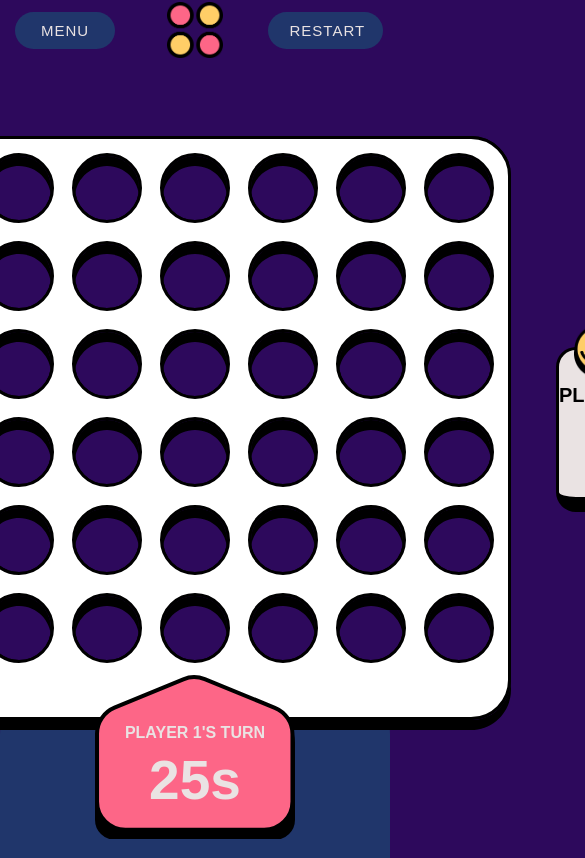
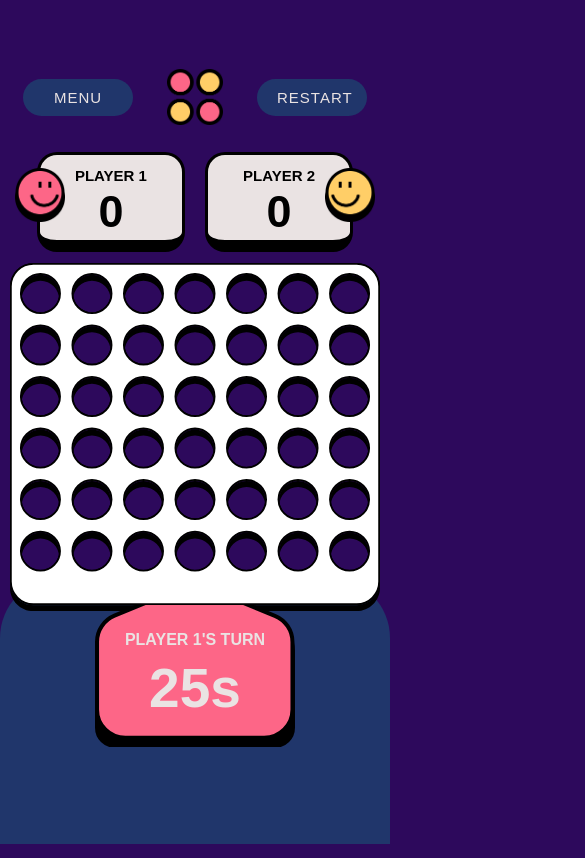
Before and after one commit to ManuelDiLena/Connect-4, a React (Create React App) app: page /game in a window 390 px wide. Shown: the top 858 px of the page, 585 px wide, since content can reach past the window. Built offline with nearby package versions, Linux system fonts and the light colour scheme; a web font is replaced by a local one.

Commit message:
Added all media queries

```diff
--- a/src/components/game/Game.jsx
+++ b/src/components/game/Game.jsx
@@ -3,8 +3,8 @@ import './game.css';
 import LOGO from '../../assets/main-logo.png';
 import PLAYER1 from '../../assets/player-1.png';
 import PLAYER2 from '../../assets/player-2.png';
-import { ReactComponent as BlackBoard } from '../../assets/board-black.svg';
-import { ReactComponent as WhiteBoard } from '../../assets/board-white.svg';
+import BLACKBOARD from '../../assets/board-black.svg';
+import WHITEBOARD from '../../assets/board-white.svg';
 import { usePlay } from './usePlay';
 import { Grid } from '../grid/Grid';
 import { Timer } from '../timer/Timer';
@@ -12,7 +12,7 @@ import { Winner } from '../winner/Winner';
 import { Modal } from '../modal/Modal';
 
 const Game = () => {
-
+  const width = window.innerWidth
   const { grid,
           setNewDisk,
           player,
@@ -29,7 +29,7 @@ const Game = () => {
           setPause } = usePlay();
 
   return (
-    <div className='container game_container'>
+    <div className='container game-container'>
       <div className='menu__container'>
         <button
           className='game__button menu__button'
@@ -54,8 +54,14 @@ const Game = () => {
         </article>
 
         <div className='game__board'>
-          <WhiteBoard className='white-board' />
-          <BlackBoard className='black-board' />
+          <div
+            className='white-board'
+            style={{ backgroundImage: `url(${WHITEBOARD})` }}
+          ></div>
+          <div
+            className='black-board'
+            style={{ backgroundImage: `url(${BLACKBOARD})` }}
+          ></div>
           <Grid
             grid={grid}
             setNewDisk={setNewDisk}
@@ -63,6 +69,7 @@ const Game = () => {
             wait={wait}
             player={player}
             winnerPos={winnerPos}
+            width={width}
           />
         </div>
 
--- a/src/components/game/game.css
+++ b/src/components/game/game.css
@@ -1,4 +1,4 @@
-.game_container {
+.game-container {
   position: relative;
   display: flex;
   min-height: 100vh;
@@ -8,9 +8,9 @@
 
 .menu__container {
   display: grid;
-  width: 100vw;
+  width: 90vw;
   max-width: 750px;
-  min-width: 320px;
+  min-width: 310px;
   margin: 0 auto;
   grid-template-columns: 1fr 1fr 1fr;
   justify-items: center;
@@ -18,7 +18,8 @@
 }
 
 .game__button {
-  padding: 10px 22px;
+  width: 110px;
+  padding: 10px 20px;
   font-size: 1.5rem;
   font-size: 600;
   border-radius: 40px;
@@ -29,7 +30,6 @@
 }
 
 .menu__button {
-  width: 100px;
   background-color: var(--color-bg-variant);
   transition: all 0.3s;
 }
@@ -39,7 +39,6 @@
 }
 
 .restart__button {
-  width: 115px;
   background-color: var(--color-bg-variant);
   transition: all 0.3s;
 }
@@ -101,11 +100,24 @@
   position: relative;
 }
 
+.white-board {
+  width: 632px;
+  height: 584px;
+  background-position: center;
+  background-repeat: no-repeat;
+  background-size: 100%;
+}
+
 .black-board {
   position: absolute;
+  width: 632px;
+  height: 594px;
   left: 0;
   top: 0.4px;
   z-index: -1;
+  background-position: center;
+  background-repeat: no-repeat;
+  background-size: 100%;
 }
 
 .winner-color {
@@ -125,3 +137,98 @@
 .winner-yellow {
   background-color: var(--color-yellow);
 }
+
+@media (max-width: 1060px) {
+  .menu__container {
+    margin-top: 10px;
+  }
+
+  .game__container {
+    flex-wrap: wrap;
+    margin-top: 15px;
+  }
+
+  .player__card {
+    order: 1;
+    width: 280px;
+    height: 100px;
+    margin: 20px;
+    border-bottom: 12px solid;
+    flex-direction: row;
+    justify-content: space-evenly;
+  }
+
+  .player__card p {
+    align-self: center;
+  }
+
+  .player-1-card img {
+    left: -25px;
+    top: calc(50% - 30px);
+  }
+
+  .player-2-card img {
+    left: auto;
+    right: -25px;
+    top: calc(50% - 30px);
+  }
+
+  .player-2-card h2 {
+    order: 2;
+  }
+
+  .player-2-card p {
+    order: 1;
+  }
+
+  .game__board {
+    order: 2;
+  }
+
+  .winner-color {
+    height: calc(50% - 290px);
+  }
+}
+
+@media (max-width: 640px) {
+  .game__container {
+    margin-bottom: 180px;
+  }
+
+  .player__card {
+    width: 38%;
+    height: 12vw;
+    min-height: 100px;
+    margin: 10px;
+    flex-direction: column;
+  }
+
+  .player__card h2 {
+    order: 1;
+    font-size: 1.5rem;
+    margin-top: 10px;
+  }
+
+  .player__card p{
+    order: 2;
+    font-size: 4.5rem;
+  }
+
+  .white-board{
+    width: 95vw;
+    min-width: 304px;
+    height: 88.3vw;
+    min-height: 282.56px;
+  }
+
+  .black-board {
+    width: 95vw;
+    min-width: 304px;
+    height: 89.6vw;
+    min-height: 286.72px;
+  }
+
+  .winner-color {
+    height: calc(50% - 40vw);
+  }
+}
--- a/src/components/grid/grid.css
+++ b/src/components/grid/grid.css
@@ -1,67 +1,43 @@
+.game__board .column {
+  position: absolute;
+  width: 13.45%;
+  height: 100%;
+  top: 0;
+}
+
 .game__board .column-1 {
-  position: absolute;
-  width: 85px;
-  height: 584px;
-  top: 10px;
-  left: 10px;
+  left: 1.58%;
 }
 
 .game__board .column-2 {
-  position: absolute;
-  width: 85px;
-  height: 584px;
-  top: 10px;
-  left: 98px;
+  left: 15.5%;
 }
 
 .game__board .column-3 {
-  position: absolute;
-  width: 85px;
-  height: 584px;
-  top: 10px;
-  left: 186px;
+  left: 29.43%;
 }
 
 .game__board .column-4 {
-  position: absolute;
-  width: 85px;
-  height: 584px;
-  top: 10px;
-  left: 274px;
+  left: 43.35%;
 }
 
 .game__board .column-5 {
-  position: absolute;
-  width: 85px;
-  height: 584px;
-  top: 10px;
-  left: 362px;
+  left: 57.28%;
 }
 
 .game__board .column-6 {
-  position: absolute;
-  width: 85px;
-  height: 584px;
-  top: 10px;
-  left: 450px;
+  left: 71.20%;
 }
 
 .game__board .column-7 {
-  position: absolute;
-  width: 85px;
-  height: 584px;
-  top: 10px;
-  left: 538px;
+  left: 85.12%;
 }
 
 .disk {
   position: absolute;
   z-index: -1;
-}
-
-.test-disk-container {
-  position: absolute;
-  z-index: -1;
+  width: 11.08%;
+  height: 11.98%;
 }
 
 .marker {
@@ -73,6 +49,6 @@
 
 .winner-circle {
   position: absolute;
-  height: 40px;
-  width: 40px;
+  height: 6.33%;
+  width: 6.85%;
 }
--- a/src/components/main/Main.jsx
+++ b/src/components/main/Main.jsx
@@ -7,18 +7,20 @@ import PLAYERICON from '../../assets/player-icon.png';
 const Main = () => {
   return (
     <div className='main__container buttons__container'>
+      <div className='main__content'>
         <img src={LOGO} className='main__logo' alt='logo' />
-      <Link to={'/game'} className='main__button button__pink'>
+        <Link to={'/game'} className='main__button button-pink'>
           PLAY vs CPU
           <img src={CPUICON} className='button__icon cpu-icon' alt='cpu icon' />
         </Link>
-      <Link to={'/game'} className='main__button button__yellow'>
+        <Link to={'/game'} className='main__button button-yellow'>
           PLAY vs PLAYER
           <img src={PLAYERICON} className='button__icon player-icon' alt='player icon' />
         </Link>
-      <button className='main__button button__light'>
+        <button className='main__button button-light'>
           GAME RULES
         </button>
+      </div>
     </div>
   )
 }
--- a/src/components/main/main.css
+++ b/src/components/main/main.css
@@ -1,36 +1,47 @@
 .main__container {
+  width: 100vw;
+  height: 100vh;
+  display: flex;
+  justify-content: center;
+  align-items: center;
+  background-color: var(--color-bg);
+}
+
+.main__content {
   width: 60vw;
-  max-width: 600px;
-  padding-bottom: 50px;
-  margin: 50px auto;
+  height: 80vh;
+  max-height: 600px;
+  max-width: 450px;
+  margin: 0 auto;
   display: flex;
   flex-direction: column;
+  justify-content: center;
   align-items: center;
-  border-radius: 30px;
-  border: 2px solid var(--color-dark);
-  border-bottom: 10px solid var(--color-dark);
+  border-radius: 40px;
+  border: 3px solid var(--color-dark);
+  border-bottom: 15px solid var(--color-dark);
   background-color: var(--color-bg-variant);
 }
 
 .main__logo {
-  margin: 60px auto 30px auto;
+  margin: 40px auto 40px auto;
   width: 50px;
   height: 50px;
 }
 
 .main__button {
-  width: 40vw;
-  max-width: 500px;
-  height: 60px;
+  width: 80%;
+  min-width: 300px;
+  height: 80px;
   margin: 10px;
   padding: 15px;
   display: flex;
   justify-content: space-between;
   align-items: center;
   border-radius: 20px;
-  border: 2px solid var(--color-dark);
-  border-bottom: 8px solid var(--color-dark);
-  font-size: 1.8rem;
+  border: 3px solid var(--color-dark);
+  border-bottom: 12px solid var(--color-dark);
+  font-size: 2rem;
   font-weight: 600;
   cursor: pointer;
   text-decoration: none;
@@ -43,18 +54,26 @@
   transform: scale(1.05);
 }
 
-.button__pink {
+.button-pink {
+  color: var(--color-light);
   background-color: var(--color-pink);
 }
 
-.button__yellow {
+.button-yellow {
   background-color: var(--color-yellow);
 }
 
-.button__light {
+.button-light {
   background-color: var(--color-light);
 }
 
 .button__icon {
   width: 60px;
 }
+
+@media (max-width: 640px) {
+  .main__content {
+    background-color: var(--color-bg);
+    border: none;
+  }
+}
--- a/src/components/modal/modal.css
+++ b/src/components/modal/modal.css
@@ -66,3 +66,9 @@
   background-color: var(--color-yellow);
   padding: 20px;
 }
+
+@media (max-width: 640px) {
+  .modal__content {
+    width: 90%;
+  }
+}
--- a/src/components/timer/timer.css
+++ b/src/components/timer/timer.css
@@ -37,3 +37,15 @@
   font-weight: 600;
   text-align: center;
 }
+
+@media (max-width: 1060px) {
+  .timer__container {
+    bottom: calc(50% - 480px);
+  }
+}
+
+@media (max-width: 640px) {
+  .timer__container {
+    bottom: -140px
+  }
+}
--- a/src/components/winner/winner.css
+++ b/src/components/winner/winner.css
@@ -40,8 +40,21 @@
 }
 
 .winner button {
+  width: 135px;
   position: absolute;
   top: 60%;
   left: calc(50% - 67px);
   background-color: var(--color-bg-variant);
 }
+
+@media (max-width: 1060px) {
+  .winner__container {
+    bottom: calc(50% - 498px);
+  }
+}
+
+@media (max-width: 640px) {
+  .winner__container {
+    bottom: -155vh
+  }
+}
```
Also changed, not shown: src/components/grid/Grid.jsx (+16 -14 lines). Lines whose indentation alone changed are shown as unchanged.
